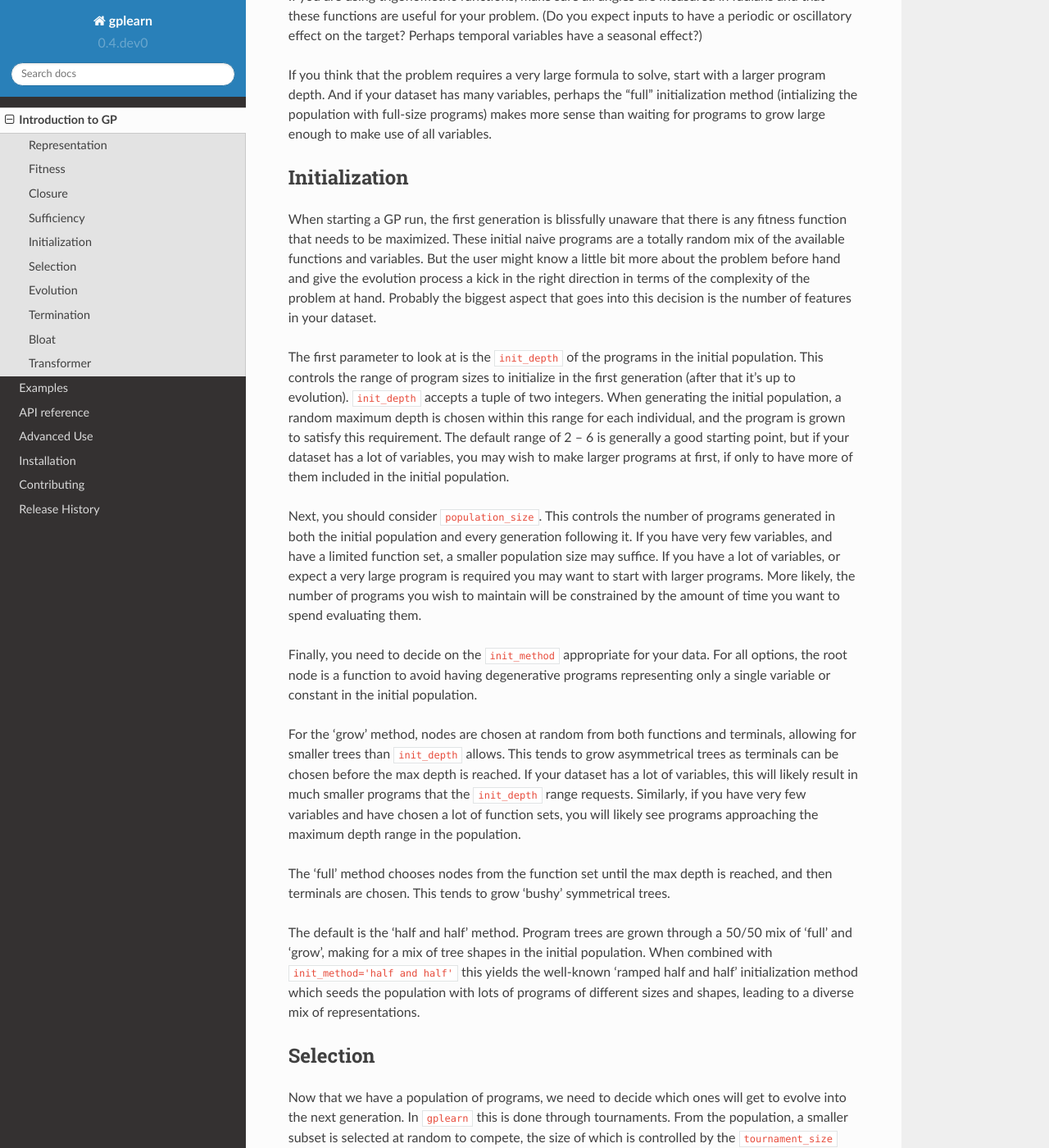
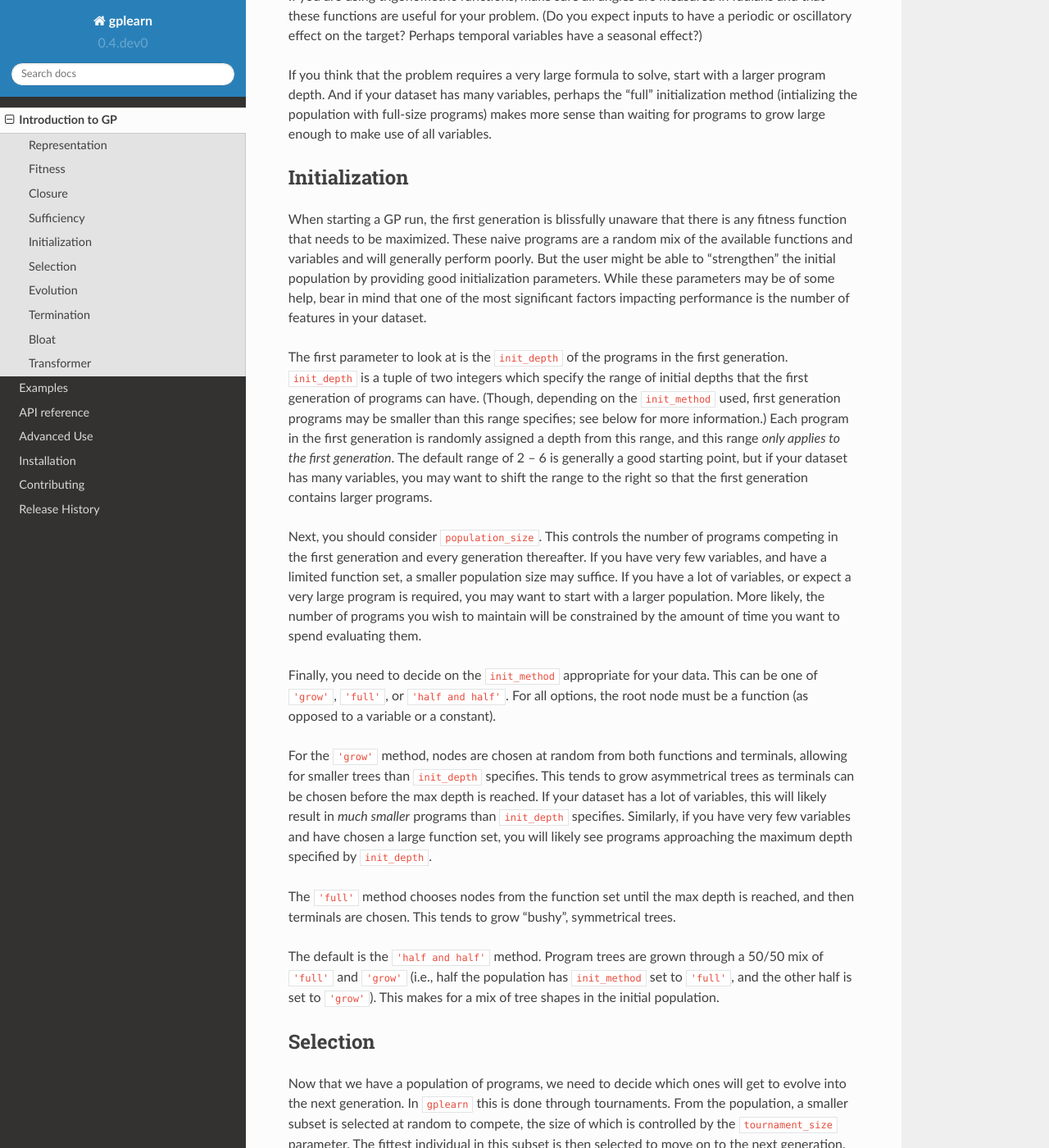
Before and after one commit to trevorstephens/gplearn, a Sphinx documentation site: the page built from doc/intro.rst, in a window 1280 px wide and 1400 px high, scrolled down 5843 px. Shown: the whole window at 82% size. Built offline with Sphinx 7.4.7 and the Read the Docs theme 2.0.0, drawn with Linux system fonts in a browser that asks for light colours.

Commit message:
Continuing to clarify the introduction.
* Note that the last sentence in the `Initialization` section
  was completely removed. It was unclear what this sentence was
  meant to say, but did not make sense in the context of the
  surrounding paragraph.

```diff
--- a/doc/intro.rst
+++ b/doc/intro.rst
@@ -305,54 +305,53 @@ Initialization
 --------------
 
 When starting a GP run, the first generation is blissfully unaware that there
-is any fitness function that needs to be maximized. These initial naive
-programs are a totally random mix of the available functions and variables. But
-the user might know a little bit more about the problem before hand and give
-the evolution process a kick in the right direction in terms of the complexity
-of the problem at hand. Probably the biggest aspect that goes into this
-decision is the number of features in your dataset.
+is any fitness function that needs to be maximized. These naive
+programs are a random mix of the available functions and variables and will
+generally perform poorly. But the user might be able to "strengthen" the
+initial population by providing good initialization parameters. While these
+parameters may be of some help, bear in mind that one of the most significant
+factors impacting performance is the number of features in your dataset.
 
 The first parameter to look at is the ``init_depth`` of the programs in the
-initial population. This controls the range of program sizes to initialize in
-the first generation (after that it's up to evolution). ``init_depth`` accepts
-a tuple of two integers. When generating the initial population, a random
-maximum depth is chosen within this range for each individual, and the program
-is grown to satisfy this requirement. The default range of 2 – 6 is generally a
-good starting point, but if your dataset has a lot of variables, you may wish
-to make larger programs at first, if only to have more of them included in the
-initial population.
+first generation. ``init_depth`` is a tuple of two integers which specify
+the range of initial depths that the first generation of programs can have.
+(Though, depending on the ``init_method`` used, first generation programs
+may be smaller than this range specifies; see below for more information.)
+Each program in the first generation is randomly assigned a depth from this
+range, and this range *only applies to the first generation*. The default range
+of 2 – 6 is generally a good starting point, but if your dataset has many
+variables, you may want to shift the range to the right so that the first
+generation contains larger programs.
 
 Next, you should consider ``population_size``. This controls the number of
-programs generated in both the initial population and every generation
-following it. If you have very few variables, and have a limited function set,
+programs competing in the first generation and every generation thereafter.
+If you have very few variables, and have a limited function set,
 a smaller population size may suffice. If you have a lot of variables, or
-expect a very large program is required you may want to start with larger
-programs. More likely, the number of programs you wish to maintain will be
+expect a very large program is required, you may want to start with a larger
+population. More likely, the number of programs you wish to maintain will be
 constrained by the amount of time you want to spend evaluating them.
 
 Finally, you need to decide on the ``init_method`` appropriate for your data.
-For all options, the root node is a function to avoid having degenerative
-programs representing only a single variable or constant in the initial
-population.
+This can be one of ``'grow'``, ``'full'``, or ``'half and half'``. For all
+options, the root node must be a function (as opposed to a variable or a
+constant).
 
-For the 'grow' method, nodes are chosen at random from both functions and
-terminals, allowing for smaller trees than ``init_depth`` allows. This tends to
-grow asymmetrical trees as terminals can be chosen before the max depth is
+For the ``'grow'`` method, nodes are chosen at random from both functions and
+terminals, allowing for smaller trees than ``init_depth`` specifies. This tends
+to grow asymmetrical trees as terminals can be chosen before the max depth is
 reached. If your dataset has a lot of variables, this will likely result in
-much smaller programs that the ``init_depth`` range requests. Similarly, if you
-have very few variables and have chosen a lot of function sets, you will likely
-see programs approaching the maximum depth range in the population.
+*much smaller* programs than ``init_depth``  specifies. Similarly, if you
+have very few variables and have chosen a large function set, you will likely
+see programs approaching the maximum depth specified by ``init_depth``.
 
-The 'full' method chooses nodes from the function set until the max depth is
-reached, and then terminals are chosen. This tends to grow 'bushy' symmetrical
+The ``'full'`` method chooses nodes from the function set until the max depth is
+reached, and then terminals are chosen. This tends to grow "bushy", symmetrical
 trees.
 
-The default is the 'half and half' method. Program trees are grown through a
-50/50 mix of 'full' and 'grow', making for a mix of tree shapes in the initial
-population. When combined with ``init_method='half and half'`` this yields the
-well-known 'ramped half and half' initialization method which seeds the
-population with lots of programs of different sizes and shapes, leading to a
-diverse mix of representations.
+The default is the ``'half and half'`` method. Program trees are grown through a
+50/50 mix of ``'full'`` and ``'grow'`` (i.e., half the population has
+``init_method`` set to ``'full'``, and the other half is set to ``'grow'``).
+This makes for a mix of tree shapes in the initial population.
 
 .. _selection:
 
```
